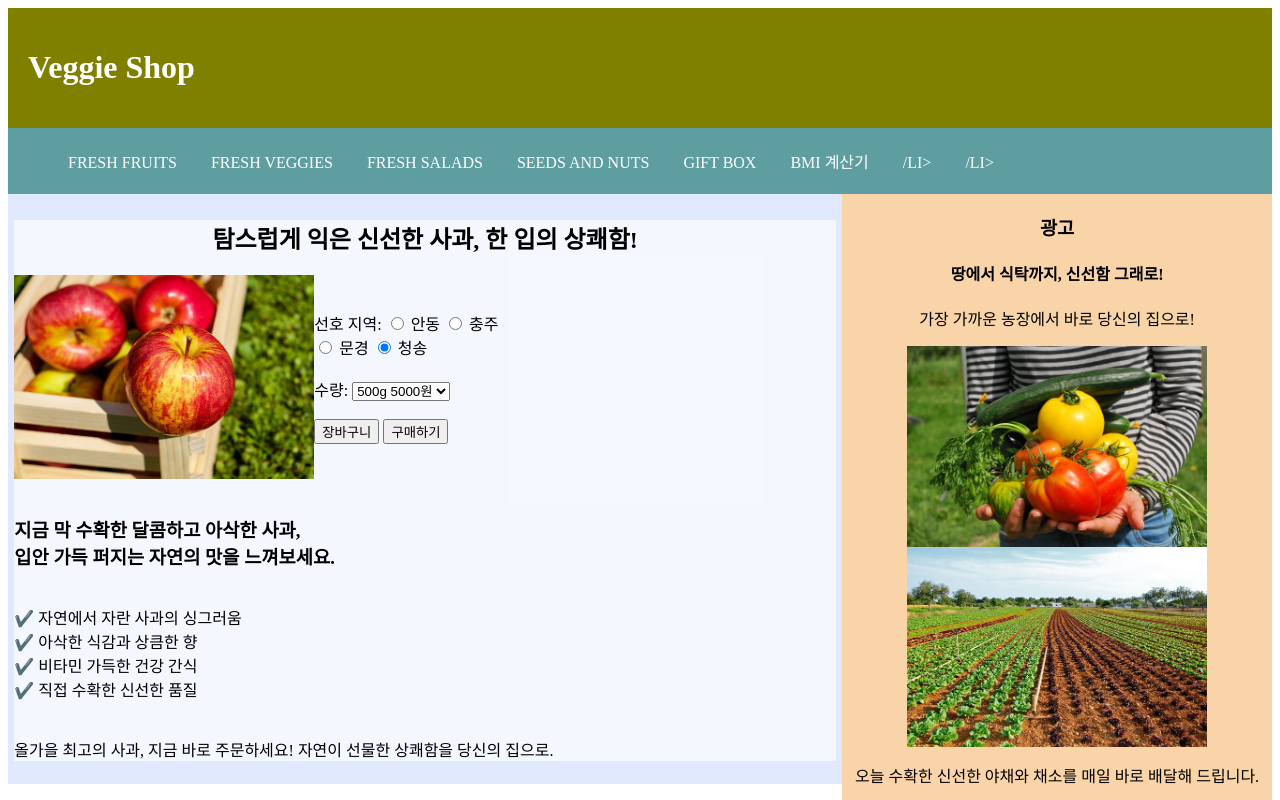
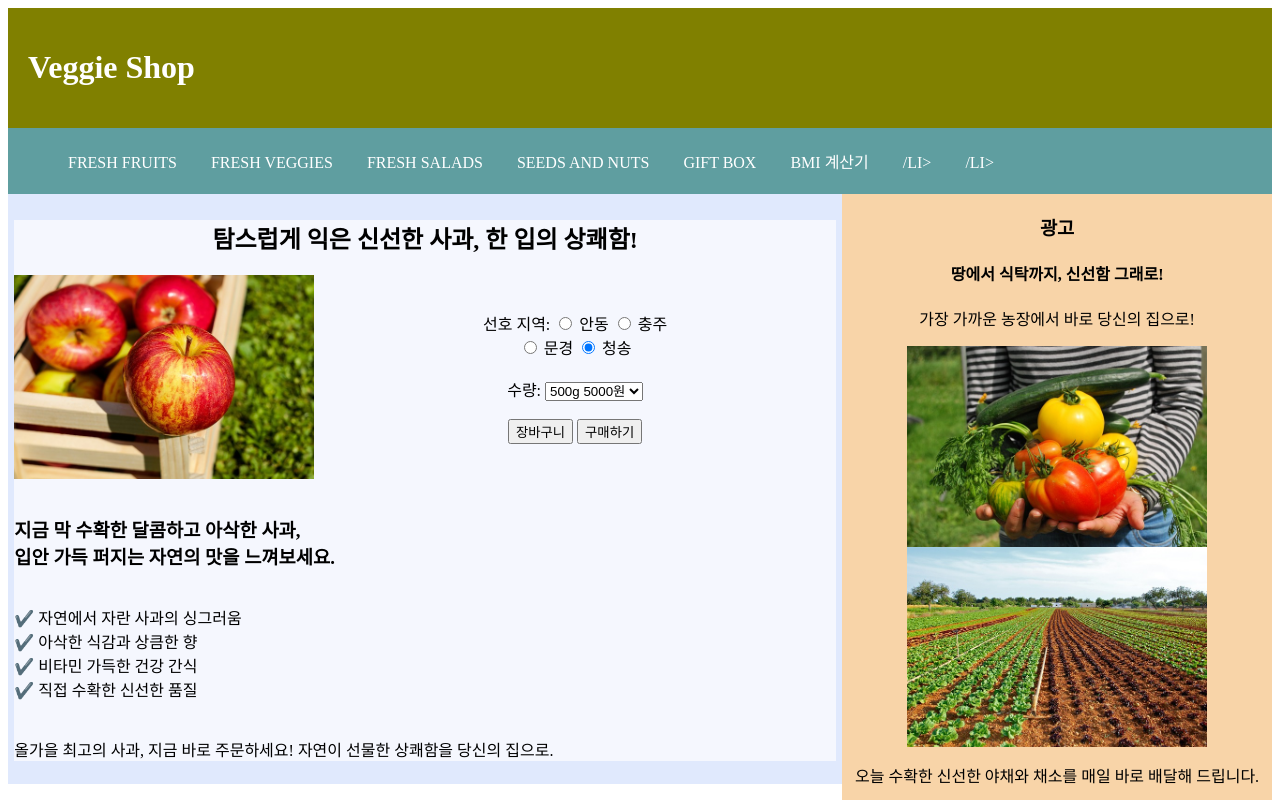
Before and after one commit to dorlwkahd/cccccccc, a plain HTML site: page week4/apple.html in a window 1280 px wide. Shown: the top 800 px of the page. Drawn offline with Linux system fonts and the light colour scheme.

Commit message:
Add files via upload

```diff
--- a/week4/apple.html
+++ b/week4/apple.html
@@ -30,6 +30,7 @@
 
 
     <br><br>
+    <aside>
      <form>
       선호 지역:
       <input type="radio" name="place" value="안동"> 안동
@@ -50,7 +51,7 @@
       <input type="button" value="장바구니" onclick="alert('장바구니에 담겼습니다!')">
       <input type="submit" value="구매하기" >
      </form>
-
+    </aside>
      <br><br>
      <h3 style="clear:both;"> 지금 막 수확한 달콤하고 아삭한 사과,<br>
         입안 가득 퍼지는 자연의 맛을 느껴보세요.<br>
--- a/week4/mystyle.css
+++ b/week4/mystyle.css
@@ -37,6 +37,9 @@ aside div{
     text-align: center;
 
 }
+aside form {
+    text-align: center;
+}
 
 section {
     background-color: rgb(224, 233, 253);
```
